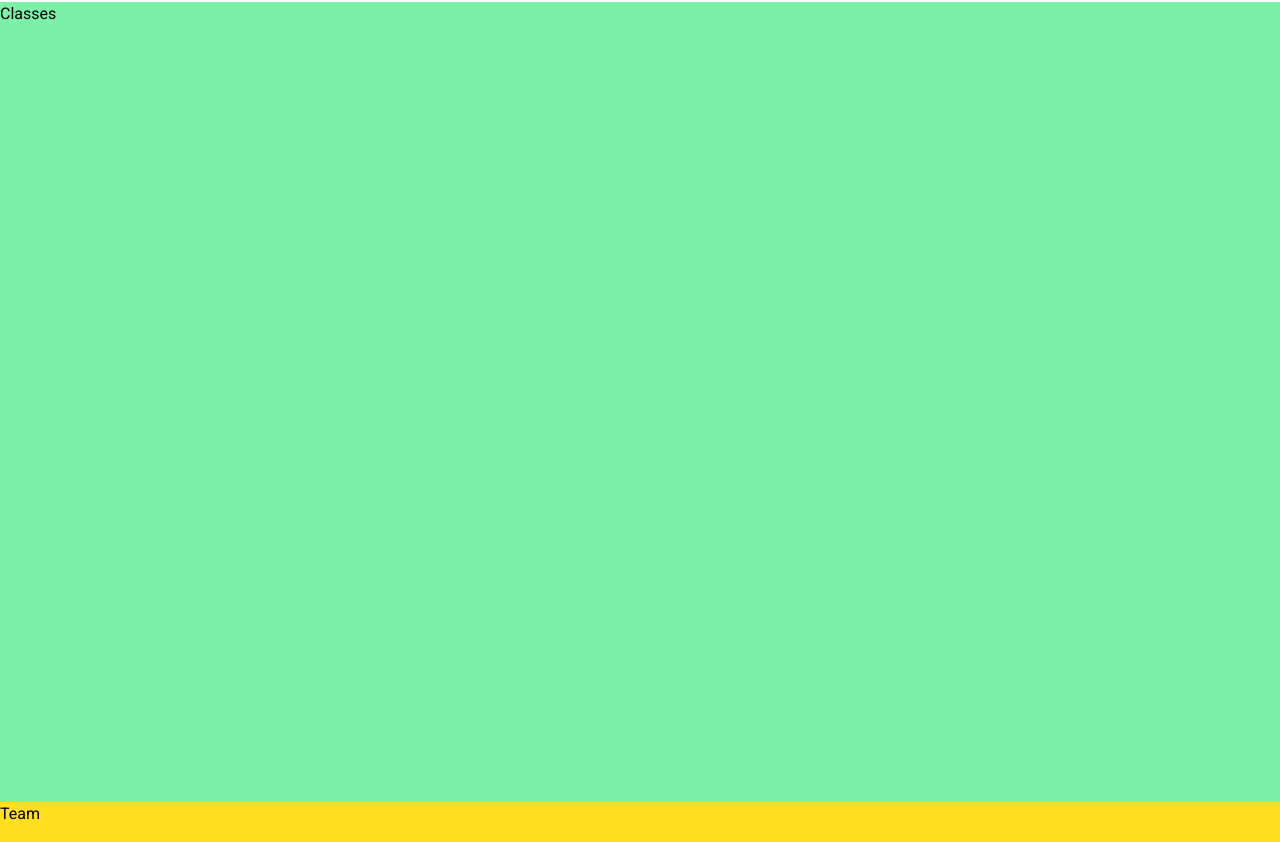
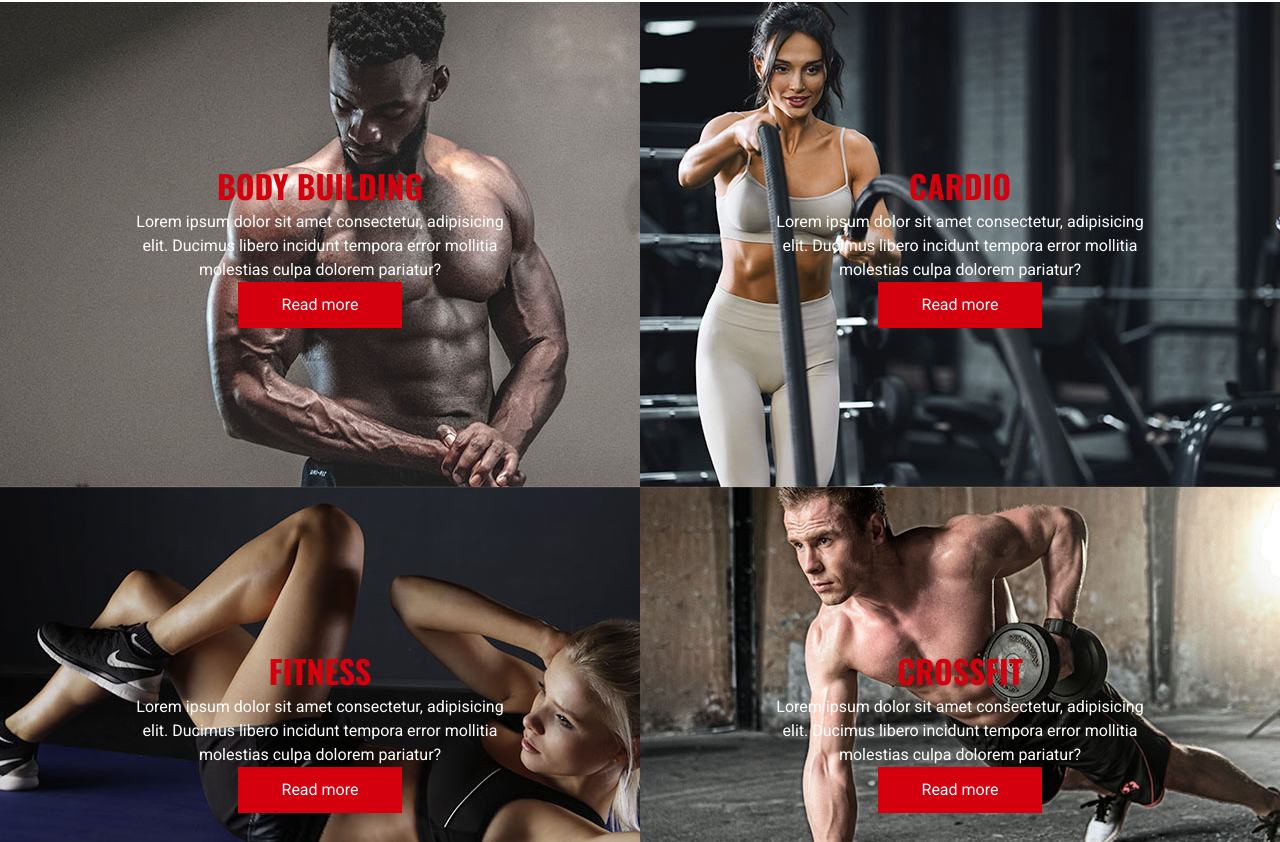
Before and after one commit to karanbakshi005/gym-dev, a Next.js app: page / in a window 1280 px wide. Shown: the part 1878-2720 px from the top of the page. Built offline with nearby package versions, Linux system fonts and the light colour scheme.

Commit message:
changes-in-classes

```diff
--- a/src/components/About.tsx
+++ b/src/components/About.tsx
@@ -1,4 +1,4 @@
-"use clients";
+"use client";
 
 import { FaUsers } from "react-icons/fa";
 import { IoIosPricetag } from "react-icons/io";
@@ -34,28 +34,61 @@ const About = () => {
     <section className="pt-8 pb-14 lg:pt-16 lg:pb-28" id="about">
       <div className="container mx-auto">
         <div className=" flex flex-col items-center gap-2 mb-8">
-          <h2 className="h2 text-center">About us</h2>
-          <p className="max-w-150 mx-auto text-center">
+          <motion.h2
+            variants={fadeIn("up", 0.1)}
+            initial="hidden"
+            whileInView={"show"}
+            viewport={{ once: false, amount: 0.2 }}
+            className="h2 text-center"
+          >
+            About us
+          </motion.h2>
+          <motion.p
+            variants={fadeIn("up", 0.9)}
+            initial="hidden"
+            whileInView={"show"}
+            viewport={{ once: false, amount: 0.2 }}
+            className="max-w-150 mx-auto text-center"
+          >
             Lorem ipsum dolor sit amet consectetur adipisicing elit. Perferendis
             ducimus eaque minus laborum impedit illo molestias quis
             reprehenderit modi, rerum in rem, voluptatum accusantium quia.
-          </p>
+          </motion.p>
         </div>
         {/* featured items */}
-        <div className='grid grid-cols-1 md:grid-cols-2 xl:grid-cols-3 gap-4 mb-16'>
-          {featured.map((feature, index) =>
-          {return(
-            <div className="flex items-center flex-col justify-center gap-4 border p-10" key={index}>
-              <div className='text-4xl bg-primary-300 text-white w-20 h-20 rounded-full flex justify-center items-center'>{feature.icon}</div>
+        <motion.div
+          variants={fadeIn("up", 0.9)}
+          initial="hidden"
+          whileInView={"show"}
+          viewport={{ once: false, amount: 0.2 }}
+          className="grid grid-cols-1 md:grid-cols-2 xl:grid-cols-3 gap-4 mb-16"
+        >
+          {featured.map((feature, index) => {
+            return (
+              <div
+                className="flex items-center flex-col justify-center gap-4 border p-10"
+                key={index}
+              >
+                <div className="text-4xl bg-primary-300 text-white w-20 h-20 rounded-full flex justify-center items-center">
+                  {feature.icon}
+                </div>
                 <div className="flex flex-col justify-center items-center gap-2">
-                  <h4 className='h4 text-brand'>{feature.title}</h4>
+                  <h4 className="h4 text-brand">{feature.title}</h4>
                   <p>{feature.subtitle}</p>
                 </div>
-            </div>
-          )} )}
-        </div>
-            {/* achievements */}
-            <Achievements/>
+              </div>
+            );
+          })}
+        </motion.div>
+        {/* achievements */}
+        <motion.div
+          variants={fadeIn("up", 0.9)}
+          initial="hidden"
+          whileInView={"show"}
+          viewport={{ once: false, amount: 0.2 }}
+        >
+          <Achievements />
+        </motion.div>
       </div>
     </section>
   );
--- a/src/components/Achievements.tsx
+++ b/src/components/Achievements.tsx
@@ -37,8 +37,9 @@ const statsContainerVariant = {
     opacity: 1,
     transition: {
       staggerChildren: 0.4,
-      duration: 0.5,
-      ease: "linear",
+      duration: 0.5
+      // ,
+      // ease: "linear",
     },
   },
 };
@@ -49,8 +50,9 @@ const statsItem = {
     y: 0,
     opacity: 1,
     transition: {
-      duration: 0.5,
-      ease: [0.25, 0.6, 0.3, 0.8],
+      duration: 0.5
+      // ,
+      // ease: [0.25, 0.6, 0.3, 0.8],
     },
   },
 };
@@ -58,6 +60,7 @@ const statsItem = {
 const Achievements = () => {
   const ref = useRef(null);
   const isInView = useInView(ref);
+
 
   return (
     <section>
--- a/src/components/Classes.tsx
+++ b/src/components/Classes.tsx
@@ -1,5 +1,101 @@
+"use client";
+import Image from "next/image";
+import { motion } from "framer-motion";
+import { fadeIn } from "@/lib/variants";
+import CustomButton from "./CustomButton";
+
+const classes = () => [
+  {
+    name: "body building",
+    img: "/assets/img/classes/bodybuilding.jpg",
+    description:
+      "Lorem ipsum dolor sit amet consectetur, adipisicing elit. Ducimus libero incidunt tempora error mollitia molestias culpa dolorem pariatur?",
+  },
+  {
+    name: "Cardio",
+    img: "/assets/img/classes/cardio.jpg",
+    description:
+      "Lorem ipsum dolor sit amet consectetur, adipisicing elit. Ducimus libero incidunt tempora error mollitia molestias culpa dolorem pariatur?",
+  },
+  {
+    name: "fitness",
+    img: "/assets/img/classes/fitness.jpg",
+    description:
+      "Lorem ipsum dolor sit amet consectetur, adipisicing elit. Ducimus libero incidunt tempora error mollitia molestias culpa dolorem pariatur?",
+  },
+
+  {
+    name: "crossfit",
+    img: "/assets/img/classes/crossfit.jpg",
+    description:
+      "Lorem ipsum dolor sit amet consectetur, adipisicing elit. Ducimus libero incidunt tempora error mollitia molestias culpa dolorem pariatur?",
+  },
+];
+
 const Classes = () => {
-  return <section className="h-screen bg-green-300" id="class">Classes</section>;
+  return (
+    <section id="class">
+      <motion.div
+        variants={fadeIn("up", 0.6)}
+        initial="hidden"
+        whileInView={"show"}
+        viewport={{ once: false, amount: 0.2 }}
+        className="grid grid-cols-1 lg:grid-cols-2"
+      >
+        {classes().map(
+          (
+            item: { name: string; img: string; description: string },
+            index: number,
+          ) => {
+            return (
+              <div
+                className="relative w-full h-75 lg:h-121.25 flex flex-col justify-center items-center"
+                key={index}
+              >
+                <Image
+                  src={item.img}
+                  fill
+                  className="object-cover"
+                  alt="logo"
+                />
+                {/* text/btn */}
+                <div className="z-30 max-w-95 text-center flex flex-col">
+                  <motion.h3
+                    variants={fadeIn("up", 0.4)}
+                    initial="hidden"
+                    whileInView={"show"}
+                    viewport={{ once: false, amount: 0.2 }}
+                    className="h3 text-brand"
+                  >
+                    {item.name}
+                  </motion.h3>
+                  <motion.p
+                    variants={fadeIn("up", 0.6)}
+                    initial="hidden"
+                    whileInView={"show"}
+                    viewport={{ once: false, amount: 0.2 }}
+                    className="text-white"
+                  >
+                    {item.description}
+                  </motion.p >
+                  <motion.div
+                   variants={fadeIn("up", 0.6)}
+                    initial="hidden"
+                    whileInView={"show"}
+                    viewport={{ once: false, amount: 0.2 }}>
+                    <CustomButton
+                      containerStyle="w-[164px] h-[46px]"
+                      text="Read more"
+                    />
+                  </motion.div>
+                </div>
+              </div>
+            );
+          },
+        )}
+      </motion.div>
+    </section>
+  );
 };
 
 export default Classes;
--- a/src/styles/globals.css
+++ b/src/styles/globals.css
@@ -39,7 +39,6 @@
   --color-primary-300: #111;
 
 
-
     --bg-hero: url(/assets/img/hero/bg.png);
     --bg-membership: url(/assets/img/membership/bg.jpg);
   }
```
